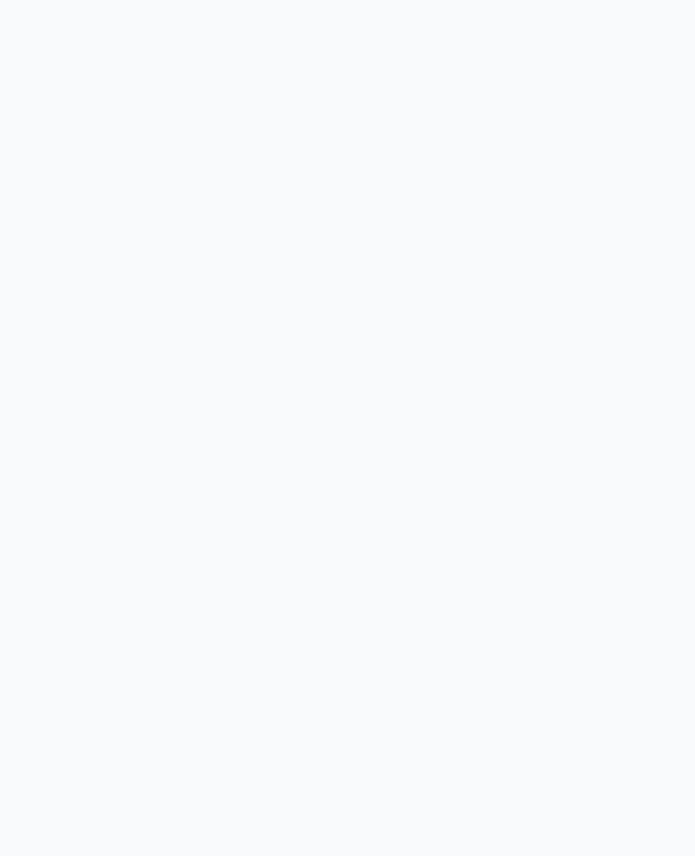
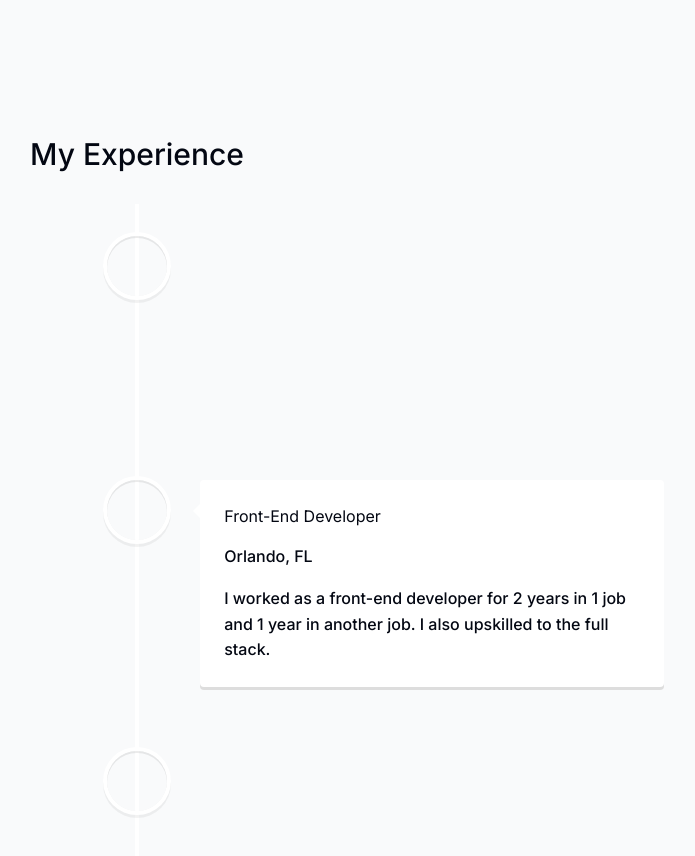
Before and after one commit to gustavosepulveda/next-portfolio, a Next.js app: page / in a window 1280 px wide. Shown: the part 2760-3616 px from the top of the page, without its empty margins (503-1198 px from the left). Before the commit the page ends 3056 px from the top, so only its background shows below. Built offline with nearby package versions, Linux system fonts and the light colour scheme.

Commit message:
vertical time line added

```diff
--- a/app/page.tsx
+++ b/app/page.tsx
@@ -2,7 +2,8 @@
 import SectionDivider from "@/components/section-divider";
 import About from "@/components/about";
 import Projects from "@/components/projects";
-import Skills from "@/components/skills"
+import Skills from "@/components/skills";
+import Experience from "@/components/experience";
 
 export default function Home() {
 	return (
@@ -12,6 +13,7 @@
 			<About />
 			<Projects />
 			<Skills />
+			<Experience />
 		</main>
 	);
 }
--- a/components/experience.tsx
+++ b/components/experience.tsx
@@ -1,17 +1,29 @@
-import React from 'react'
-import SectionHeading from './section-heading'
-import { VerticalTimeline, VerticalTimelineElement }  from 'react-vertical-timeline-component';
-import 'react-vertical-timeline-component/style.min.css';
+"use client";
+
+import React from "react";
+import SectionHeading from "./section-heading";
+import {
+	VerticalTimeline,
+	VerticalTimelineElement,
+} from "react-vertical-timeline-component";
+import "react-vertical-timeline-component/style.min.css";
+import { experiencesData } from "@/lib/data";
 
 export default function Experience() {
 	return (
 		<section id="experience">
 			<SectionHeading>My experience</SectionHeading>
 			<VerticalTimeline>
+				{experiencesData.map((item, index) => (
+					<React.Fragment key={index}>
 						<VerticalTimelineElement>
-
+							<h3>{item.title}</h3>
+							<p>{item.location}</p>
+							<p>{item.description}</p>
 						</VerticalTimelineElement>
+					</React.Fragment>
+				))}
 			</VerticalTimeline>
 		</section>
-    )
+	);
 }
```
Lines whose indentation alone changed are shown as unchanged.
